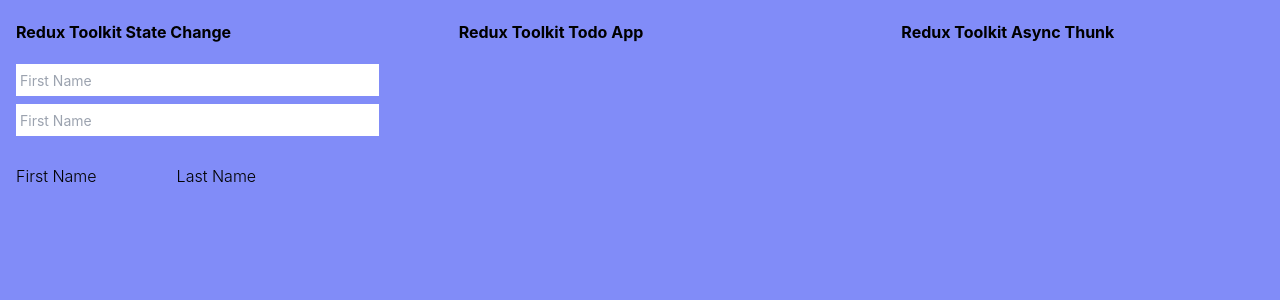
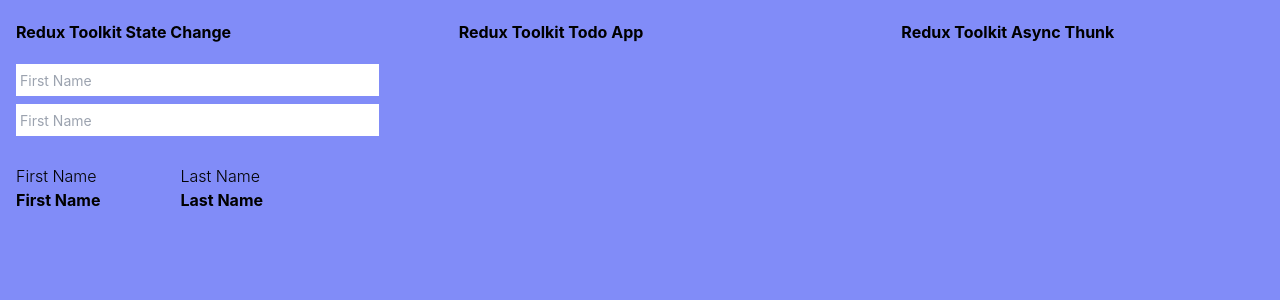
Before and after one commit to AleksandrKompanetc/redux-toolkit-thunk-app, a React (Create React App) app: page / in a window 1280 px wide. Shown: the top 300 px of the page. Built offline with nearby package versions, Linux system fonts and the light colour scheme; the HTML template or start-up script is replaced by a standard one.

Commit message:
adding component User

```diff
--- /dev/null
+++ b/src/components/FirstName.js
@@ -0,0 +1,7 @@
+import React from 'react';
+
+const FirstName = () => {
+  return <div className='font-bold'>First Name</div>
+}
+
+export default FirstName;
--- /dev/null
+++ b/src/components/LastName.js
@@ -0,0 +1,7 @@
+import React from 'react';
+
+const LastName = () => {
+  return <div className='font-bold'>Last Name</div>
+}
+
+export default LastName;
--- a/src/components/User.js
+++ b/src/components/User.js
@@ -1,4 +1,6 @@
 import React from 'react';
+import FirstName from './FirstName';
+import LastName from './LastName';
 
 const User = () => {
   return (
@@ -17,13 +19,13 @@ const User = () => {
         <div className='flex flex-col'>
           <div className='flex font-light'>First Name</div>
           <div className='flex'>
-
+            <FirstName />
           </div>
         </div>
         <div className='flex flex-col'>
           <div className='flex font-light'>Last Name</div>
           <div className='flex'>
-
+            <LastName />
           </div>
         </div>
       </div>
```
